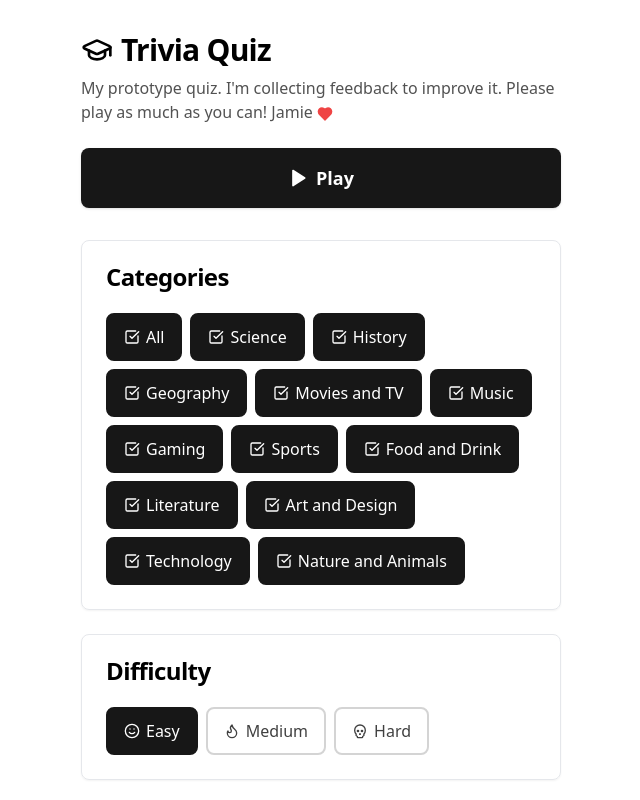
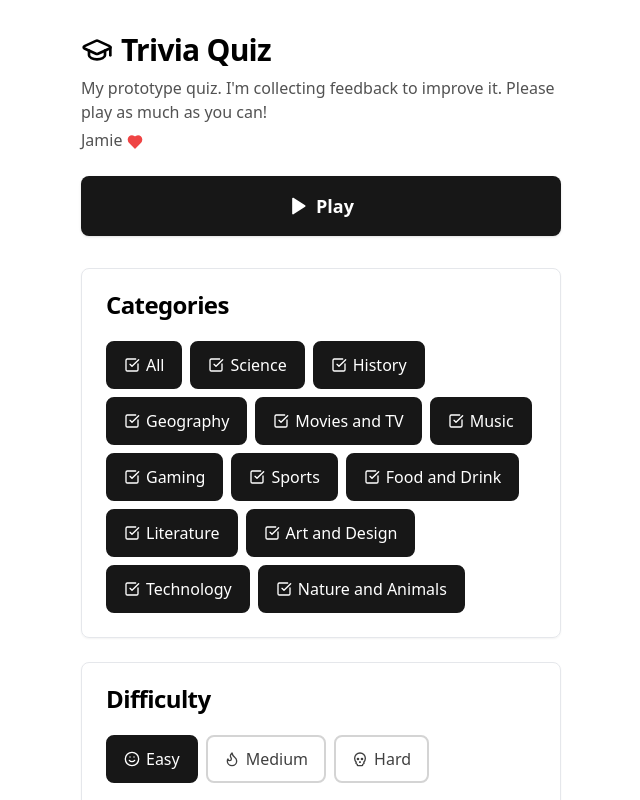
Before and after one commit to jevawin/pub-quiz, a React (Vite) app in the folder apps/web/: page / in a window 1280 px wide. Shown: the top 800 px of the page, without its empty margins (319-959 px from the left). Built offline with nearby package versions, Linux system fonts and the light colour scheme; no server answers.

Commit message:
feat(02.2): put Jamie heart on its own line in intro
Co-Authored-By: Claude Opus 4.6 (1M context) <noreply@anthropic.com>

```diff
--- a/apps/web/src/screens/Setup.tsx
+++ b/apps/web/src/screens/Setup.tsx
@@ -95,7 +95,8 @@ export function Setup() {
         Trivia Quiz
       </h1>
       <p className="mb-6 text-base text-neutral-600">
-        My prototype quiz. I'm collecting feedback to improve it. Please play as much as you can! Jamie <Heart className="inline h-4 w-4 text-red-500 fill-red-500" />
+        My prototype quiz. I'm collecting feedback to improve it. Please play as much as you can!
+        <span className="block mt-1">Jamie <Heart className="inline h-4 w-4 text-red-500 fill-red-500" /></span>
       </p>
 
       {error && (
```
